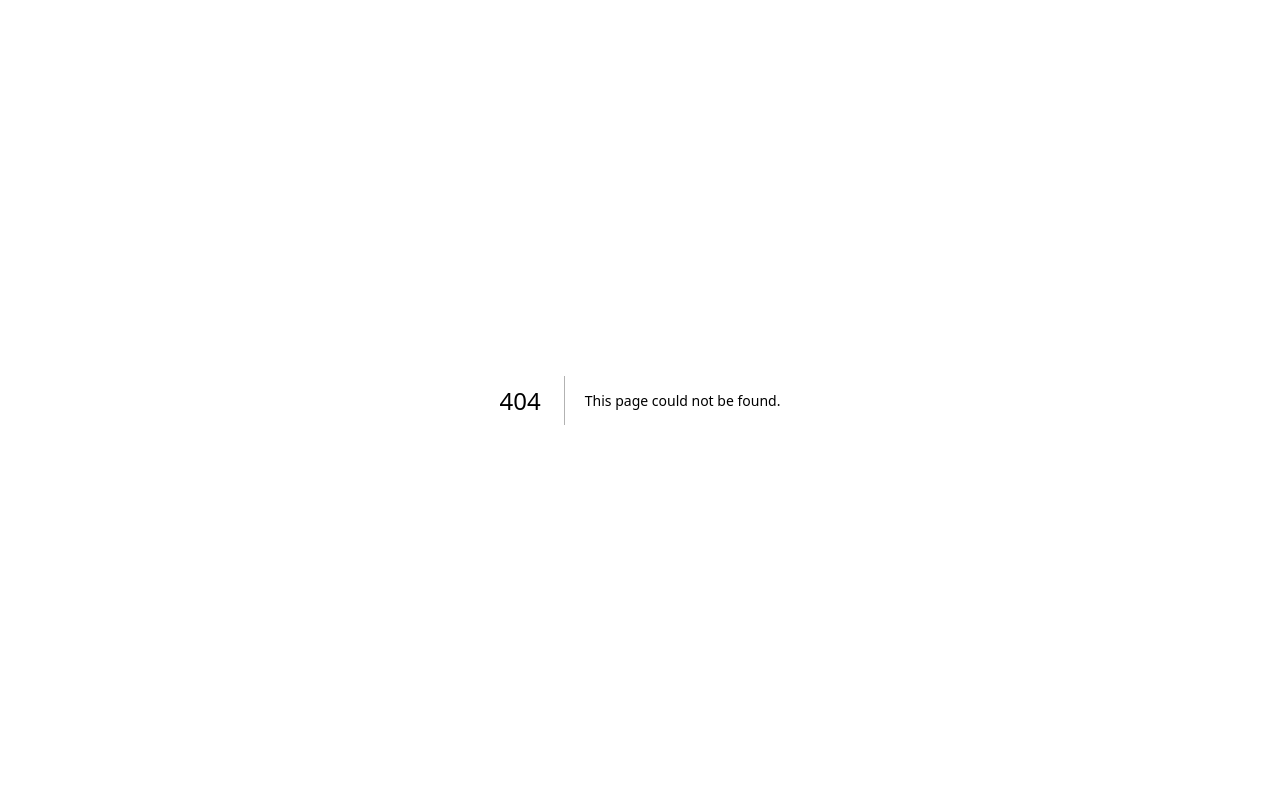
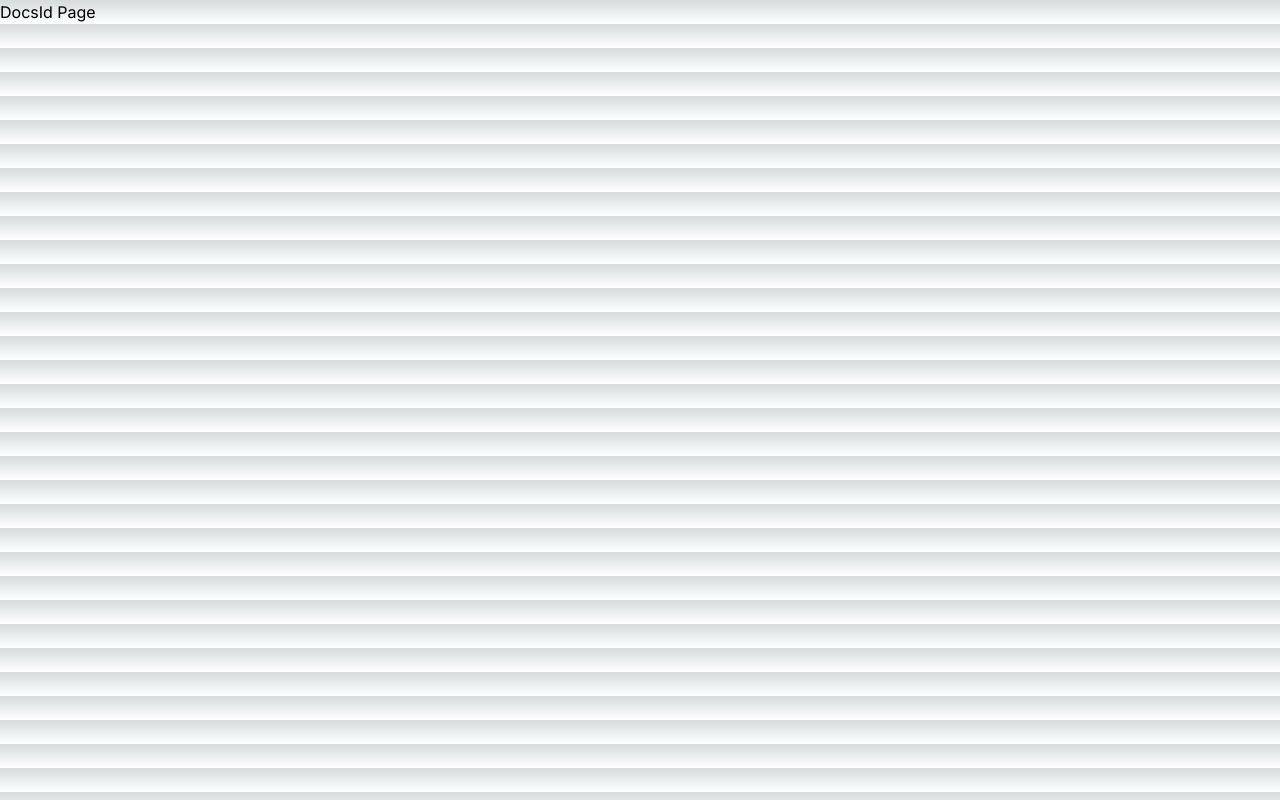
Before and after one commit to tuchaVshortah/intro-v3-app, a Next.js app: page /docs/1 in a window 1280 px wide. Before the commit this address had no page. Built offline with nearby package versions, Linux system fonts and the light colour scheme.

Commit message:
docs id page with a dynamic parameter

```diff
--- /dev/null
+++ b/app/docs/[id]/page.tsx
@@ -0,0 +1,9 @@
+const DocsIdPage = () => {
+    return (
+        <div>
+            <h1>DocsId Page</h1>
+        </div>
+    )
+}
+
+export default DocsIdPage;
```
